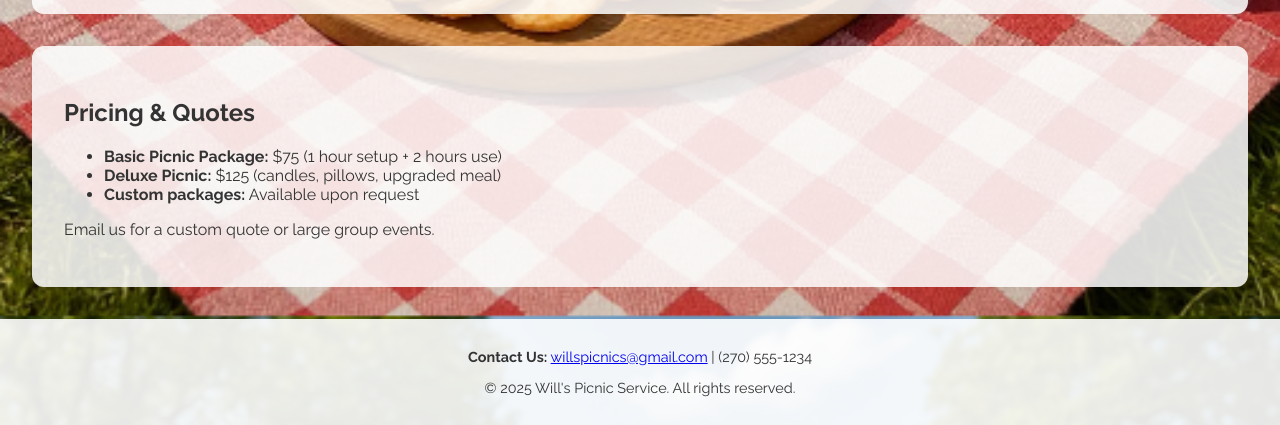
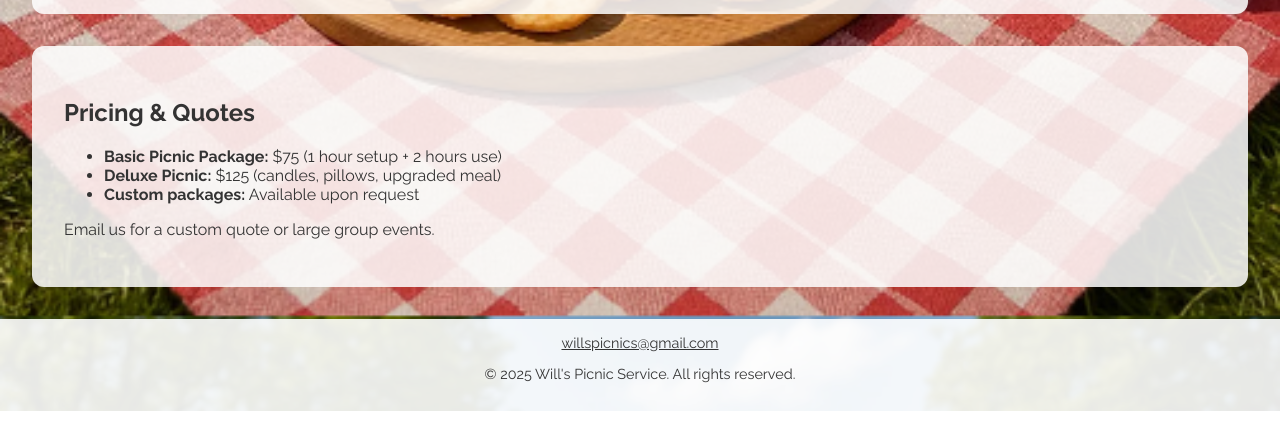
Before and after one commit to Willspicnic/Willspicnic, a plain HTML site: page index.html in a window 1280 px wide. Shown: the part 1608-2033 px from the top of the page. Drawn offline with Linux system fonts and the light colour scheme.

Commit message:
Update index.html

```diff
--- a/index.html
+++ b/index.html
@@ -89,7 +89,7 @@
   </section>
 
   <footer>
-    <p><strong>Contact Us:</strong> <a href="mailto:willspicnics@gmail.com">willspicnics@gmail.com</a> | (270) 555-1234</p>
+    <a href="mailto:willspicnics@gmail.com" style="color: #333; text-decoration: underline;">willspicnics@gmail.com</a>
     <p>&copy; 2025 Will's Picnic Service. All rights reserved.</p>
   </footer>
 </body>
```
